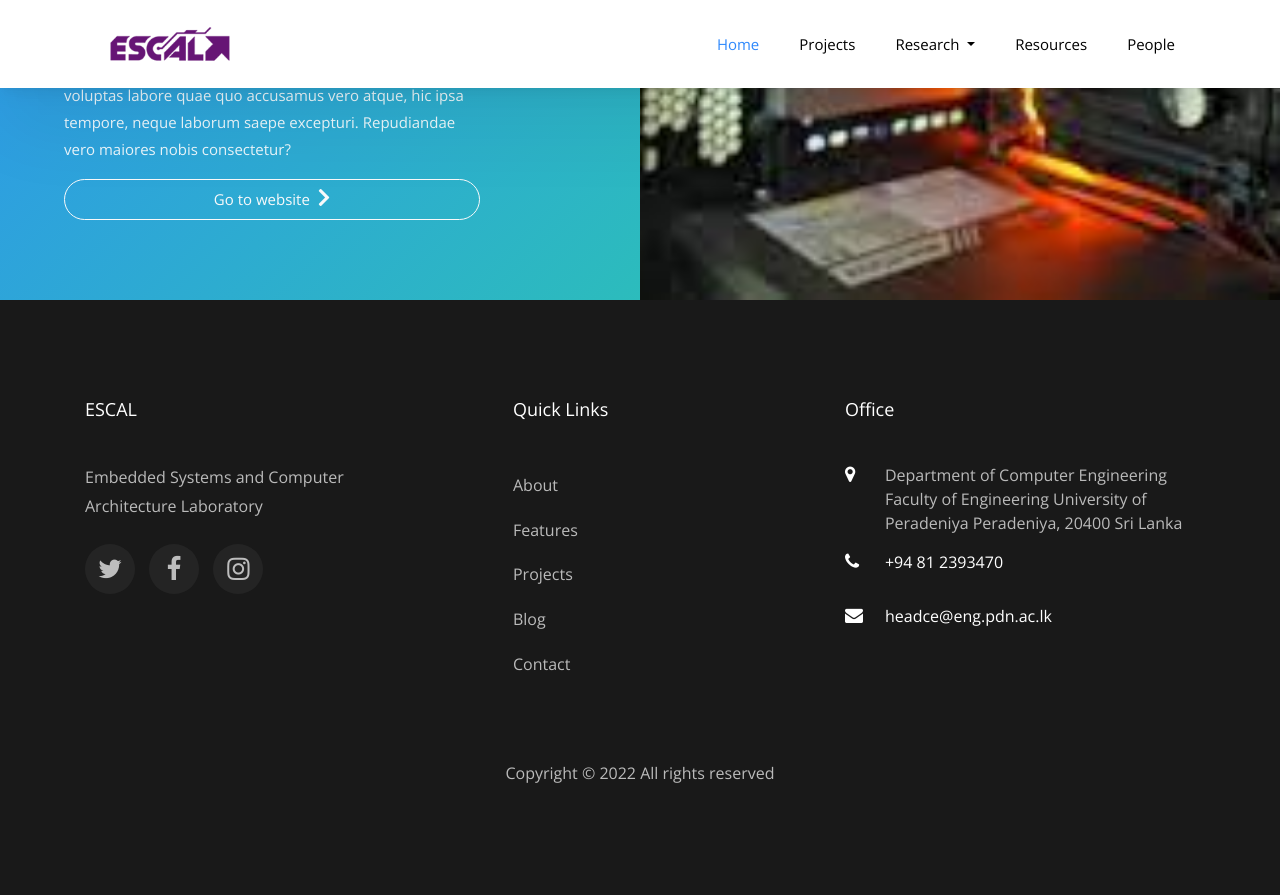
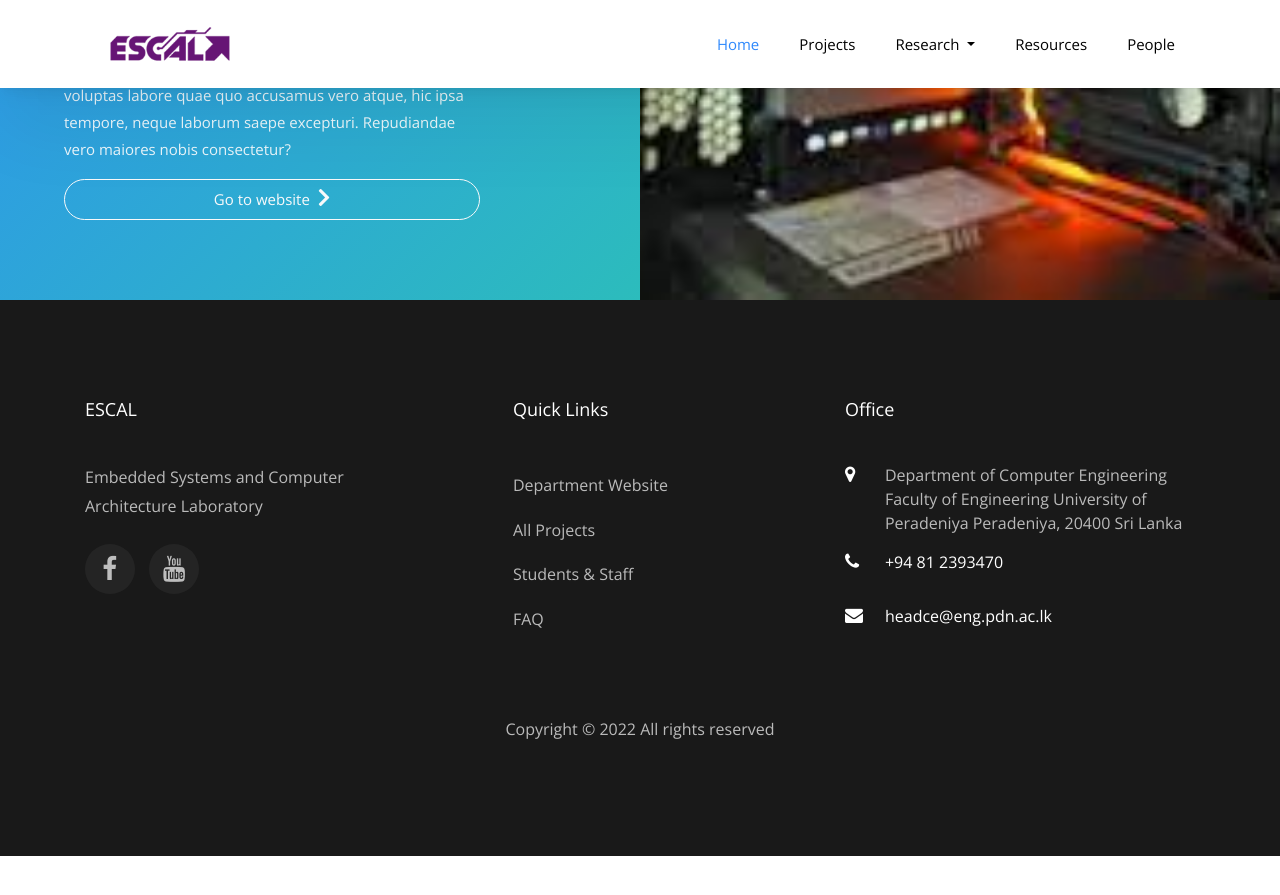
Before and after one commit to cepdnaclk/escal-new, a Jekyll site: the page built from pages/index.html, in a window 1280 px wide and 900 px high, scrolled down 3947 px. Shown: the top 895 px of the window. Built offline with Jekyll 4.4.1, drawn with Linux system fonts in a browser that asks for light colours; some web fonts are replaced; after the commit the page ends 4803 px from its top, so only the background shows below that.

Commit message:
Updated the footer

```diff
--- a/_includes/footer.html
+++ b/_includes/footer.html
@@ -8,20 +8,19 @@
                         Embedded Systems and Computer Architecture Laboratory</p>
                 </div>
                 <ul class="ftco-footer-social list-unstyled float-md-left float-lft ">
-                    <li class="ftco-animate"><a href="#"><span class="icon-twitter"></span></a></li>
-                    <li class="ftco-animate"><a href="#"><span class="icon-facebook"></span></a></li>
-                    <li class="ftco-animate"><a href="#"><span class="icon-instagram"></span></a></li>
+                    <!-- <li class="ftco-animate"><a href="#"><span class="icon-twitter"></span></a></li> -->
+                    <li class="ftco-animate"><a href="https://www.facebook.com/UniversityOfPeradeniya/"><span class="icon-facebook"></span></a></li>
+                    <li class="ftco-animate"><a href="https://youtube.com/channel/UCyX-XO2-FbychbMttjO3fWA"><span class="icon-youtube"></span></a></li>
                 </ul>
             </div>
             <div class="col-md-4">
                 <div class="ftco-footer-widget mb-4 ml-md-5">
                     <h2 class="ftco-heading-2">Quick Links</h2>
                     <ul class="list-unstyled">
-                        <li><a href="#" class="py-2 d-block">About</a></li>
-                        <li><a href="#" class="py-2 d-block">Features</a></li>
-                        <li><a href="#" class="py-2 d-block">Projects</a></li>
-                        <li><a href="#" class="py-2 d-block">Blog</a></li>
-                        <li><a href="#" class="py-2 d-block">Contact</a></li>
+                        <li><a href="https://ce.pdn.ac.lk" class="py-2 d-block" target="_blank" rel="noopener noreferrer">Department Website</a></li>
+                        <li><a href="https://projects.ce.pdn.ac.lk/" class="py-2 d-block" target="_blank" rel="noopener noreferrer">All Projects</a></li>
+                        <li><a href="https://people.ce.pdn.ac.lk/" class="py-2 d-block" target="_blank" rel="noopener noreferrer">Students & Staff</a></li>
+                        <li><a href="https://faq.ce.pdn.ac.lk/" class="py-2 d-block" target="_blank" rel="noopener noreferrer">FAQ</a></li>
                     </ul>
                 </div>
             </div>
```
Also changed, not shown: README.md (+1 -1 lines).
